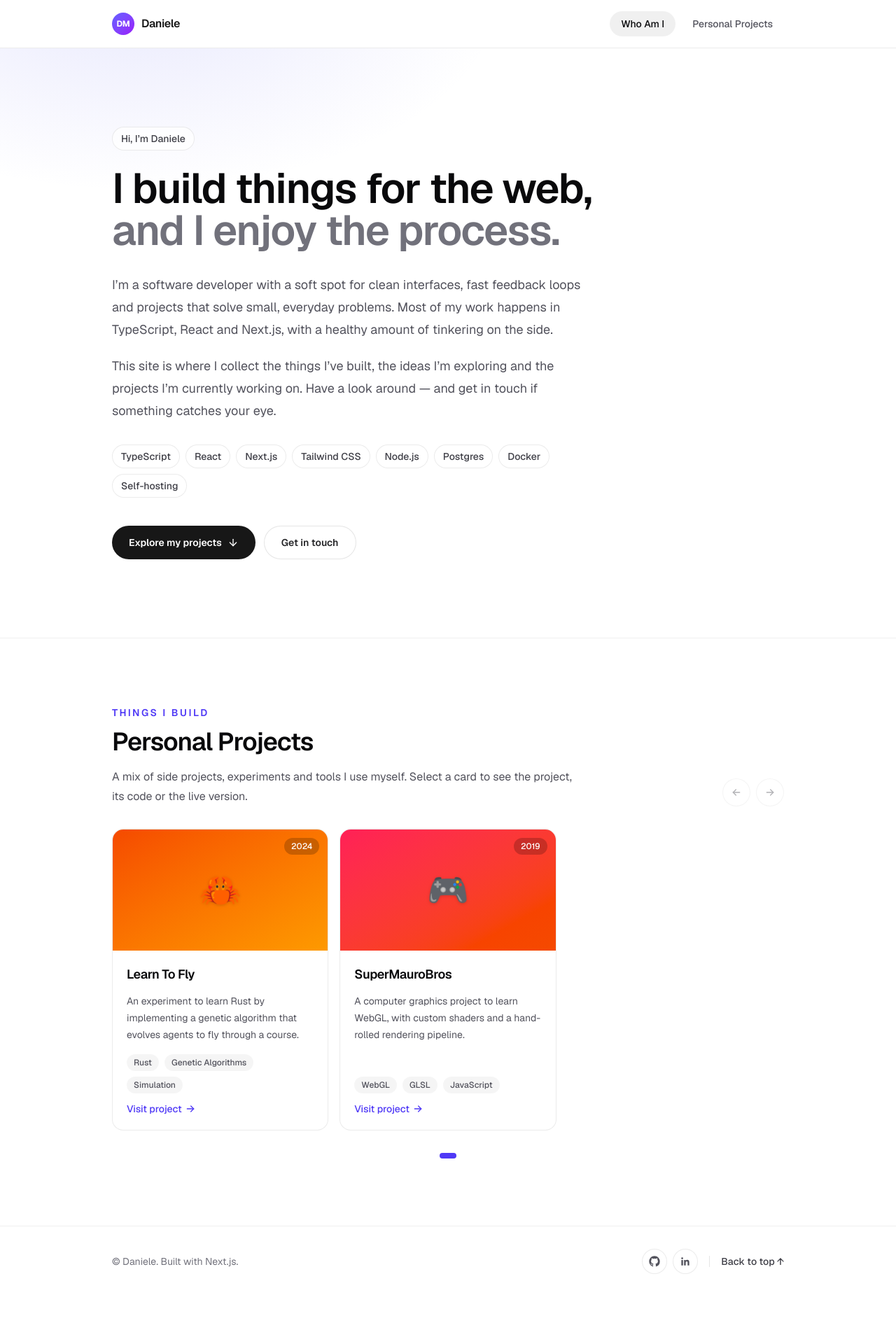
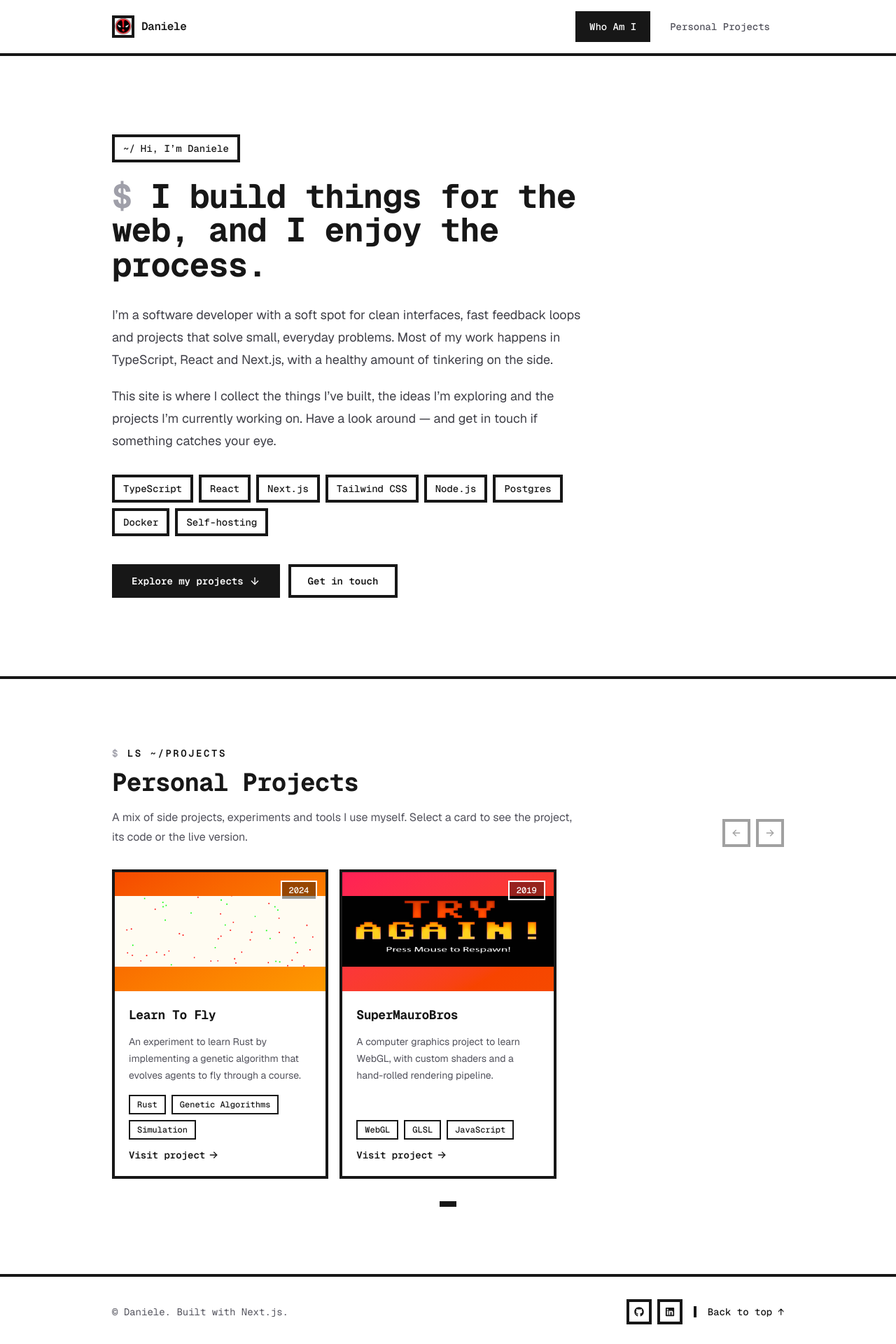
Before and after one commit to DanielWhite95/personal-website, a Next.js app: page / in a window 1280 px wide. Shown: the top 1920 px of the page at 70% size. Before the commit the page ends 1852 px from the top, so only its background shows below. Built offline with nearby package versions, Linux system fonts and the light colour scheme.

Commit message:
design: minor visual improvements

```diff
--- a/app/page.tsx
+++ b/app/page.tsx
@@ -1,5 +1,7 @@
 import { projects } from "@/app/lib/projects";
 import { ProjectsCarousel } from "@/app/ui/projects-carousel";
+import { Typewriter } from "@/app/ui/typewriter";
+import { FaGithub, FaLinkedin } from "react-icons/fa";
 
 const skills = [
   "TypeScript",
@@ -17,28 +19,14 @@ const socialLinks = [
     label: "GitHub",
     href: "https://github.com/your-username",
     icon: (
-      <svg
-        aria-hidden="true"
-        viewBox="0 0 24 24"
-        fill="currentColor"
-        className="size-4"
-      >
-        <path d="M12 .5C5.65.5.5 5.65.5 12c0 5.08 3.29 9.39 7.86 10.91.58.11.79-.25.79-.55 0-.27-.01-1.17-.02-2.12-3.2.7-3.88-1.36-3.88-1.36-.52-1.33-1.28-1.68-1.28-1.68-1.05-.72.08-.7.08-.7 1.16.08 1.77 1.19 1.77 1.19 1.03 1.77 2.7 1.26 3.36.96.1-.75.4-1.26.73-1.55-2.55-.29-5.24-1.28-5.24-5.68 0-1.26.45-2.28 1.19-3.09-.12-.29-.52-1.46.11-3.05 0 0 .96-.31 3.15 1.18a10.9 10.9 0 0 1 2.87-.39c.97 0 1.95.13 2.87.39 2.18-1.49 3.14-1.18 3.14-1.18.63 1.59.23 2.76.11 3.05.74.81 1.19 1.83 1.19 3.09 0 4.41-2.69 5.38-5.25 5.67.41.36.78 1.06.78 2.14 0 1.55-.01 2.79-.01 3.17 0 .3.21.66.8.55A11.51 11.51 0 0 0 23.5 12C23.5 5.65 18.35.5 12 .5Z" />
-      </svg>
+      <FaGithub/>
     ),
   },
   {
     label: "LinkedIn",
     href: "https://www.linkedin.com/in/your-username",
     icon: (
-      <svg
-        aria-hidden="true"
-        viewBox="0 0 24 24"
-        fill="currentColor"
-        className="size-4"
-      >
-        <path d="M20.45 20.45h-3.55v-5.57c0-1.33-.03-3.04-1.85-3.04-1.85 0-2.14 1.45-2.14 2.94v5.67H9.35V9h3.41v1.56h.05c.48-.9 1.64-1.85 3.37-1.85 3.6 0 4.27 2.37 4.27 5.46v6.28ZM5.34 7.43a2.06 2.06 0 1 1 0-4.12 2.06 2.06 0 0 1 0 4.12ZM7.12 20.45H3.55V9h3.57v11.45Z" />
-      </svg>
+      <FaLinkedin/>
     ),
   },
 ];
@@ -48,26 +36,22 @@ export default function Home() {
     <main className="flex-1">
       <section
         id="who-am-i"
-        className="relative scroll-mt-24 overflow-hidden border-b border-black/[.06] dark:border-white/[.08]"
+        className="scroll-mt-24 border-b-4 border-foreground"
       >
-        <div
-          aria-hidden="true"
-          className="pointer-events-none absolute inset-0 bg-[radial-gradient(55rem_30rem_at_15%_-10%,rgba(99,102,241,0.14),transparent_60%)]"
-        />
-
-        <div className="relative mx-auto w-full max-w-5xl px-5 py-20 sm:px-8 sm:py-28">
-          <p className="inline-flex items-center gap-2 rounded-full border border-black/[.08] bg-white/70 px-3 py-1.5 text-sm font-medium text-zinc-700 backdrop-blur dark:border-white/[.12] dark:bg-white/[.04] dark:text-zinc-300">
+        <div className="mx-auto w-full max-w-5xl px-5 py-20 sm:px-8 sm:py-28">
+          <p className="inline-flex items-center gap-2 border-4 border-foreground bg-background px-3 py-1.5 font-mono text-sm font-medium text-foreground">
+            <span aria-hidden="true" className="select-none">~/</span>
             Hi, I’m Daniele
           </p>
 
-          <h1 className="mt-6 max-w-3xl text-4xl font-semibold tracking-tight text-zinc-950 dark:text-zinc-50 sm:text-5xl lg:text-6xl">
-            I build things for the web,{" "}
-            <span className="text-zinc-500 dark:text-zinc-400">
-              and I enjoy the process.
+          <h1 className="mt-6 max-w-3xl font-mono text-3xl font-bold tracking-tight text-foreground sm:text-4xl lg:text-5xl">
+            <span aria-hidden="true" className="select-none text-zinc-400 dark:text-zinc-500">
+              ${" "}
             </span>
+            <Typewriter text="I build things for the web, and I enjoy the process." />
           </h1>
 
-          <div className="mt-8 max-w-2xl space-y-5 text-base leading-8 text-zinc-600 dark:text-zinc-400 sm:text-lg">
+          <div className="mt-8 max-w-2xl space-y-5 text-base leading-8 text-zinc-700 dark:text-zinc-300 sm:text-lg">
             <p>
               I’m a software developer with a soft spot for clean interfaces,
               fast feedback loops and projects that solve small, everyday
@@ -85,7 +69,7 @@ export default function Home() {
             {skills.map((skill) => (
               <li
                 key={skill}
-                className="rounded-full border border-black/[.08] bg-white px-3 py-1.5 text-sm font-medium text-zinc-700 dark:border-white/[.12] dark:bg-white/[.04] dark:text-zinc-300"
+                className="border-4 border-foreground bg-background px-3 py-1.5 font-mono text-sm font-medium text-foreground"
               >
                 {skill}
               </li>
@@ -95,7 +79,7 @@ export default function Home() {
           <div className="mt-10 flex flex-col gap-3 sm:flex-row">
             <a
               href="#personal-projects"
-              className="inline-flex h-12 items-center justify-center gap-2 rounded-full bg-foreground px-6 text-sm font-semibold text-background transition hover:bg-zinc-700 dark:hover:bg-zinc-200"
+              className="inline-flex h-12 items-center justify-center gap-2 border-4 border-foreground bg-foreground px-6 font-mono text-sm font-semibold text-background transition hover:bg-background hover:text-foreground"
             >
               Explore my projects
               <svg
@@ -114,7 +98,7 @@ export default function Home() {
             </a>
             <a
               href="mailto:daniele.marsella95@gmail.com"
-              className="inline-flex h-12 items-center justify-center rounded-full border border-black/[.1] bg-white px-6 text-sm font-semibold text-zinc-800 transition hover:border-transparent hover:bg-black/[.04] dark:border-white/[.15] dark:bg-white/[.03] dark:text-zinc-200 dark:hover:bg-white/[.08]"
+              className="inline-flex h-12 items-center justify-center border-4 border-foreground bg-background px-6 font-mono text-sm font-semibold text-foreground transition hover:bg-foreground hover:text-background"
             >
               Get in touch
             </a>
@@ -128,8 +112,8 @@ export default function Home() {
         </div>
       </section>
 
-      <footer className="border-t border-black/[.06] dark:border-white/[.08]">
-        <div className="mx-auto flex w-full max-w-5xl flex-col gap-4 px-5 py-8 text-sm text-zinc-500 sm:flex-row sm:items-center sm:justify-between sm:px-8 dark:text-zinc-400">
+      <footer className="border-t-4 border-foreground">
+        <div className="mx-auto flex w-full max-w-5xl flex-col gap-4 px-5 py-8 font-mono text-sm text-zinc-600 sm:flex-row sm:items-center sm:justify-between sm:px-8 dark:text-zinc-400">
           <p>© Daniele. Built with Next.js.</p>
 
           <div className="flex items-center gap-4">
@@ -140,7 +124,7 @@ export default function Home() {
                     href={social.href}
                     target="_blank"
                     rel="noopener noreferrer"
-                    className="flex size-9 items-center justify-center rounded-full border border-black/[.08] bg-white text-zinc-600 transition hover:border-transparent hover:bg-black/[.04] hover:text-zinc-950 dark:border-white/[.12] dark:bg-white/[.03] dark:text-zinc-300 dark:hover:bg-white/[.08] dark:hover:text-zinc-50"
+                    className="flex size-9 items-center justify-center border-4 border-foreground bg-background text-foreground transition hover:bg-foreground hover:text-background"
                   >
                     {social.icon}
                     <span className="sr-only">{social.label}</span>
@@ -151,12 +135,12 @@ export default function Home() {
 
             <span
               aria-hidden="true"
-              className="h-4 w-px bg-black/[.1] dark:bg-white/[.15]"
+              className="h-4 w-1 bg-foreground"
             />
 
             <a
-              href="#top"
-              className="font-medium text-zinc-700 transition hover:text-zinc-950 dark:text-zinc-300 dark:hover:text-zinc-50"
+              href="#who-am-i"
+              className="font-medium text-foreground underline-offset-4 transition hover:underline"
             >
               Back to top ↑
             </a>
--- a/app/ui/header.tsx
+++ b/app/ui/header.tsx
@@ -2,6 +2,8 @@
 
 import { useEffect, useRef, useState } from "react";
 import type { MouseEvent } from "react";
+import { withBasePath } from "../lib/base-path";
+import Image from "next/image";
 
 const sections = [
   { id: "who-am-i", label: "Who Am I", shortLabel: "About" },
@@ -88,17 +90,19 @@ export function Header() {
     <header
       ref={headerRef}
       id="top"
-      className="sticky top-0 z-50 border-b border-black/[.08] bg-background/80 backdrop-blur-md dark:border-white/[.145]"
+      className="sticky top-0 z-50 border-b-4 border-foreground bg-background"
     >
       <div className="mx-auto flex w-full max-w-5xl items-center justify-between gap-4 px-5 py-4 sm:px-8">
         <a
           href="#top"
           onClick={(event) => scrollToTarget(event, "top")}
-          className="flex items-center gap-2.5 font-semibold tracking-tight"
+          className="flex items-center gap-2.5 font-mono font-semibold tracking-tight"
         >
-          <span className="flex size-8 items-center justify-center rounded-full bg-gradient-to-br from-indigo-500 to-purple-600 text-xs font-bold text-white">
-            DM
-          </span>
+          <Image className="flex size-8 items-center justify-center border-4 border-foreground bg-foreground text-xs font-bold text-background"
+          src={withBasePath("/profile.jpg")}
+          width={460}
+          height={460}
+          />
           <span className="hidden sm:inline">Daniele</span>
         </a>
 
@@ -113,10 +117,10 @@ export function Header() {
                     href={`#${section.id}`}
                     onClick={(event) => scrollToTarget(event, section.id)}
                     aria-current={isActive ? "true" : undefined}
-                    className={`block rounded-full px-3 py-2 text-sm font-medium whitespace-nowrap transition-colors sm:px-4 ${
+                    className={`block border-4 px-3 py-2 font-mono text-sm font-medium whitespace-nowrap transition-colors sm:px-4 ${
                       isActive
-                        ? "bg-black/[.06] text-zinc-950 dark:bg-white/[.1] dark:text-zinc-50"
-                        : "text-zinc-600 hover:bg-black/[.04] hover:text-zinc-950 dark:text-zinc-400 dark:hover:bg-white/[.06] dark:hover:text-zinc-50"
+                        ? "border-foreground bg-foreground text-background"
+                        : "border-transparent text-zinc-600 hover:border-foreground hover:text-foreground dark:text-zinc-400"
                     }`}
                   >
                     <span className="sm:hidden">{section.shortLabel}</span>
--- a/app/ui/projects-carousel.tsx
+++ b/app/ui/projects-carousel.tsx
@@ -3,6 +3,7 @@
 import { useCallback, useEffect, useRef, useState } from "react";
 import type { KeyboardEvent } from "react";
 import type { Project } from "@/app/lib/projects";
+import Image from "next/image";
 
 function ArrowIcon({ direction }: { direction: "left" | "right" }) {
   return (
@@ -110,10 +111,11 @@ export function ProjectsCarousel({ projects }: { projects: Project[] }) {
     <div>
       <div className="flex flex-col gap-6 sm:flex-row sm:items-end sm:justify-between">
         <div className="max-w-2xl">
-          <p className="text-sm font-semibold uppercase tracking-[0.18em] text-indigo-600 dark:text-indigo-400">
-            Things I build
+          <p className="font-mono text-sm font-semibold uppercase tracking-[0.18em] text-foreground">
+            <span aria-hidden="true" className="select-none text-zinc-400 dark:text-zinc-500">$ </span>
+            ls ~/projects
           </p>
-          <h2 className="mt-3 text-3xl font-semibold tracking-tight text-zinc-950 dark:text-zinc-50 sm:text-4xl">
+          <h2 className="mt-3 font-mono text-3xl font-bold tracking-tight text-foreground sm:text-4xl">
             Personal Projects
           </h2>
           <p className="mt-4 text-base leading-7 text-zinc-600 dark:text-zinc-400">
@@ -128,7 +130,7 @@ export function ProjectsCarousel({ projects }: { projects: Project[] }) {
             onClick={() => scrollToIndex(activeIndex - 1)}
             disabled={activeIndex === 0}
             aria-label="Previous project"
-            className="flex size-10 items-center justify-center rounded-full border border-black/[.1] bg-white text-zinc-700 transition hover:border-transparent hover:bg-black/[.04] disabled:cursor-not-allowed disabled:opacity-40 dark:border-white/[.15] dark:bg-white/[.03] dark:text-zinc-300 dark:hover:bg-white/[.08]"
+            className="flex size-10 items-center justify-center border-4 border-foreground bg-background text-foreground transition hover:bg-foreground hover:text-background disabled:cursor-not-allowed disabled:opacity-40 disabled:hover:bg-background disabled:hover:text-foreground"
           >
             <ArrowIcon direction="left" />
           </button>
@@ -137,7 +139,7 @@ export function ProjectsCarousel({ projects }: { projects: Project[] }) {
             onClick={() => scrollToIndex(activeIndex + 1)}
             disabled={activeIndex >= maxIndex}
             aria-label="Next project"
-            className="flex size-10 items-center justify-center rounded-full border border-black/[.1] bg-white text-zinc-700 transition hover:border-transparent hover:bg-black/[.04] disabled:cursor-not-allowed disabled:opacity-40 dark:border-white/[.15] dark:bg-white/[.03] dark:text-zinc-300 dark:hover:bg-white/[.08]"
+            className="flex size-10 items-center justify-center border-4 border-foreground bg-background text-foreground transition hover:bg-foreground hover:text-background disabled:cursor-not-allowed disabled:opacity-40 disabled:hover:bg-background disabled:hover:text-foreground"
           >
             <ArrowIcon direction="right" />
           </button>
@@ -151,7 +153,7 @@ export function ProjectsCarousel({ projects }: { projects: Project[] }) {
         aria-label="Personal projects"
         tabIndex={0}
         onKeyDown={onKeyDown}
-        className="relative mt-8 flex snap-x snap-mandatory gap-4 overflow-x-auto pb-2 outline-none [scrollbar-width:none] focus-visible:ring-2 focus-visible:ring-indigo-500 focus-visible:ring-offset-4 focus-visible:ring-offset-background [&::-webkit-scrollbar]:hidden"
+        className="relative mt-8 flex snap-x snap-mandatory gap-4 overflow-x-auto pb-2 outline-none [scrollbar-width:none] focus-visible:ring-4 focus-visible:ring-foreground focus-visible:ring-offset-4 focus-visible:ring-offset-background [&::-webkit-scrollbar]:hidden"
       >
         {projects.map((project, projectIndex) => (
           <article
@@ -164,21 +166,25 @@ export function ProjectsCarousel({ projects }: { projects: Project[] }) {
               href={project.href}
               target="_blank"
               rel="noopener noreferrer"
-              className="group flex h-full flex-col overflow-hidden rounded-2xl border border-black/[.08] bg-white transition duration-200 hover:-translate-y-1 hover:shadow-xl hover:shadow-black/[.08] dark:border-white/[.1] dark:bg-white/[.03] dark:hover:shadow-black/40"
+              className="group flex h-full flex-col overflow-hidden border-4 border-foreground bg-background transition duration-200 hover:-translate-y-1 hover:shadow-[8px_8px_0_0_var(--foreground)]"
             >
+
               <div
                 className={`relative flex aspect-[16/9] items-center justify-center bg-gradient-to-br ${project.gradient}`}
               >
-                <span className="text-5xl drop-shadow-sm" aria-hidden="true">
-                  {project.emoji}
-                </span>
-                <span className="absolute top-3 right-3 rounded-full bg-black/20 px-2.5 py-1 text-xs font-medium text-white backdrop-blur">
+                {project.previewImg ? (
+                  <Image src={project.previewImg.src} objectFit="cover" alt={`${project.title} preview`} width={project.previewImg.width} height={project.previewImg.height} />
+                ) : (
+                  <span className="text-5xl drop-shadow-sm" aria-hidden="true">
+                    {project.emoji}
+                  </span>)}
+                <span className="absolute top-3 right-3 border-2 border-white bg-black/40 px-2.5 py-1 font-mono text-xs font-medium text-white">
                   {project.year}
                 </span>
               </div>
 
               <div className="flex flex-1 flex-col gap-3 p-5">
-                <h3 className="text-lg font-semibold tracking-tight text-zinc-950 dark:text-zinc-50">
+                <h3 className="font-mono text-lg font-bold tracking-tight text-foreground">
                   {project.title}
                 </h3>
                 <p className="text-sm leading-6 text-zinc-600 dark:text-zinc-400">
@@ -189,14 +195,14 @@ export function ProjectsCarousel({ projects }: { projects: Project[] }) {
                   {project.tags.map((tag) => (
                     <li
                       key={tag}
-                      className="rounded-full bg-black/[.04] px-2.5 py-1 text-xs font-medium text-zinc-600 dark:bg-white/[.06] dark:text-zinc-300"
+                      className="border-2 border-foreground bg-background px-2.5 py-1 font-mono text-xs font-medium text-foreground"
                     >
                       {tag}
                     </li>
                   ))}
                 </ul>
 
-                <span className="inline-flex items-center gap-1 text-sm font-medium text-indigo-600 dark:text-indigo-400">
+                <span className="inline-flex items-center gap-1 font-mono text-sm font-semibold text-foreground underline-offset-4 group-hover:underline">
                   Visit project
                   <ArrowIcon direction="right" />
                 </span>
@@ -217,11 +223,10 @@ export function ProjectsCarousel({ projects }: { projects: Project[] }) {
               onClick={() => scrollToIndex(dotIndex)}
               aria-label={`Go to project ${dotIndex + 1}`}
               aria-current={isActive ? "true" : undefined}
-              className={`h-2 rounded-full transition-all ${
-                isActive
-                  ? "w-6 bg-indigo-600 dark:bg-indigo-400"
-                  : "w-2 bg-black/[.15] hover:bg-black/[.3] dark:bg-white/[.2] dark:hover:bg-white/[.4]"
-              }`}
+              className={`h-2 border-2 border-foreground transition-all ${isActive
+                  ? "w-6 bg-foreground"
+                  : "w-2 bg-background hover:bg-foreground/40"
+                }`}
             />
           );
         })}
```
Also changed, not shown: public/profile.jpg (added).
